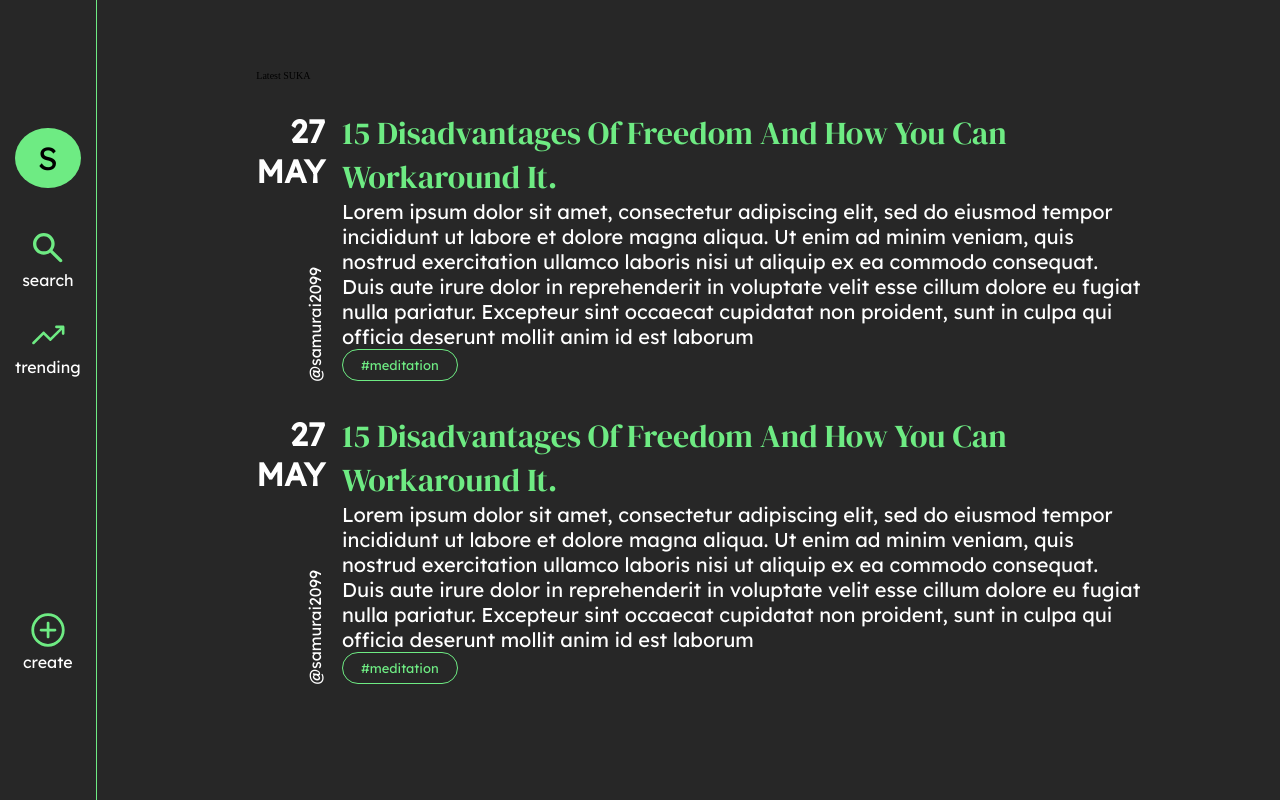
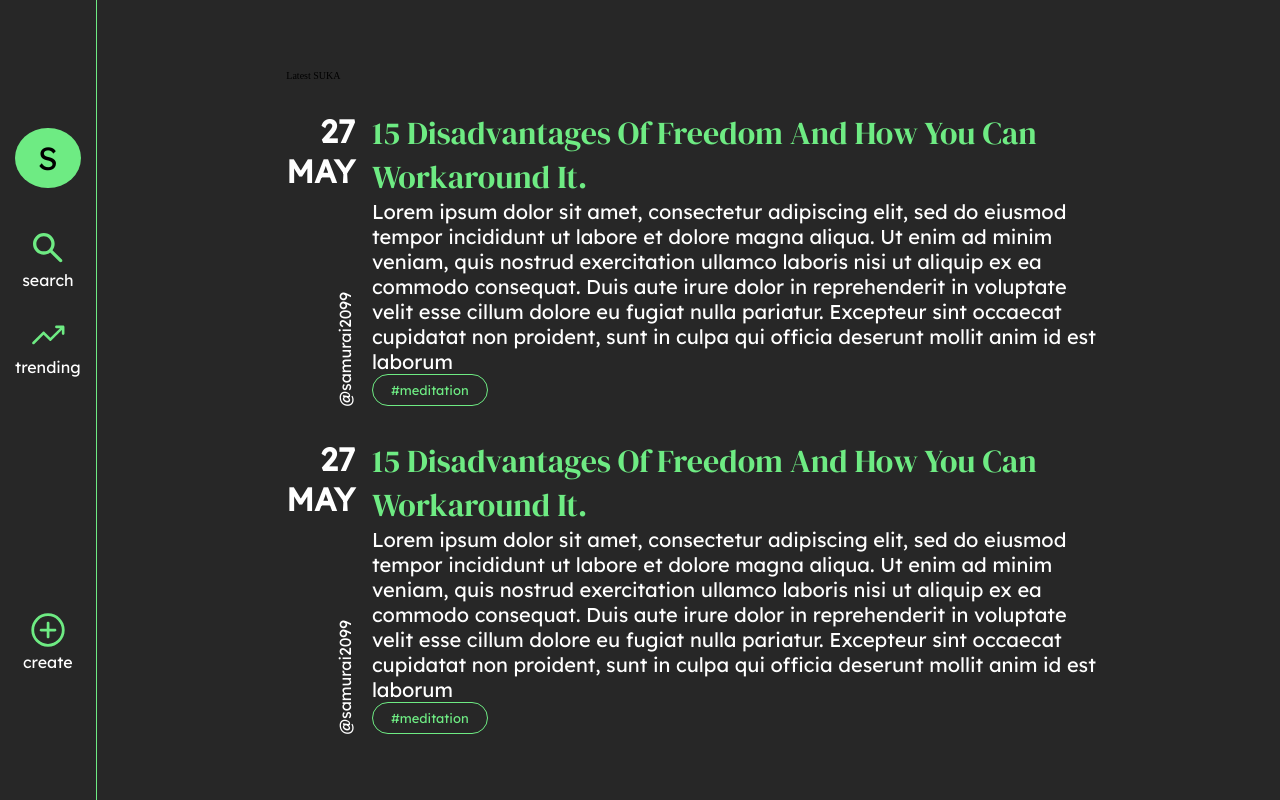
Before and after one commit to VividTruthKeeper/nLog-client, a React (Vite) app in the folder client/: page /home in a window 1280 px wide. Built offline with nearby package versions, Linux system fonts and the light colour scheme.

Commit message:
overflower added

```diff
--- a/client/src/assets/styles/_home.scss
+++ b/client/src/assets/styles/_home.scss
@@ -4,16 +4,15 @@
 }
 
 .home-main {
-  max-width: 88.7rem;
-  width: 100%;
   display: flex;
   flex-direction: column;
   gap: 3.3rem;
 }
 
 .home-wrapper-inner {
-  height: 100vh;
-  overflow-y: auto;
+  max-width: 88.7rem;
+  width: 100%;
+  height: 100%;
   padding: 0 3rem;
   margin: 0 auto;
   display: flex;
@@ -22,3 +21,9 @@
   padding-top: 7rem;
   padding-bottom: 3rem;
 }
+
+.home-wrapper-overflower {
+  width: 100%;
+  height: 100vh;
+  overflow-y: auto;
+}
--- a/client/src/pages/Home.tsx
+++ b/client/src/pages/Home.tsx
@@ -5,6 +5,7 @@ const Home = () => {
   return (
     <div className="home-wrapper">
       <SideBar />
+      <div className="home-wrapper-overflower">
         <div className="home-wrapper-inner">
           <div className="home-head">Latest SUKA</div>
           <main className="home-main">
@@ -13,6 +14,7 @@ const Home = () => {
           </main>
         </div>
       </div>
+    </div>
   );
 };
 
```
Lines whose indentation alone changed are shown as unchanged.
